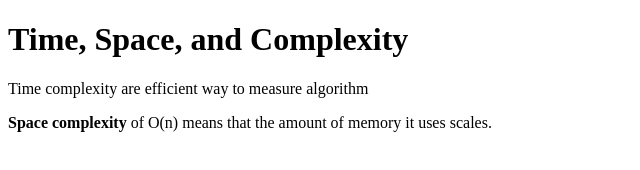
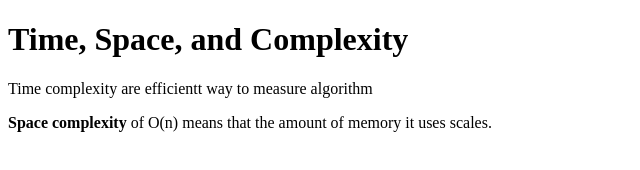
Before and after one commit to acciojob/time-and-space-complexity-aashxs, a website: page main.html in a window 1280 px wide. Shown: the full height of the page, 0-640 px from the left. Drawn offline with Linux system fonts and the light colour scheme.

Commit message:
created a submission

```diff
--- a/main.html
+++ b/main.html
@@ -9,8 +9,8 @@
 <body>
 	<!-- the entire body must be written by student -->
 	<h1>Time, Space, and Complexity</h1>
-  <p>Time complexity are efficient way to measure algorithm</p>
-    <p> <b>Space complexity</b> of O(n) means that the amount of memory
+  <p>Time complexity are efficientt way to measure algorithm</p>
+    <p> <b> Space complexity </b> of O(n) means that the amount of memory
          it uses scales. </p>
 
     <script type="text/javascript" src="./script.js">
```
